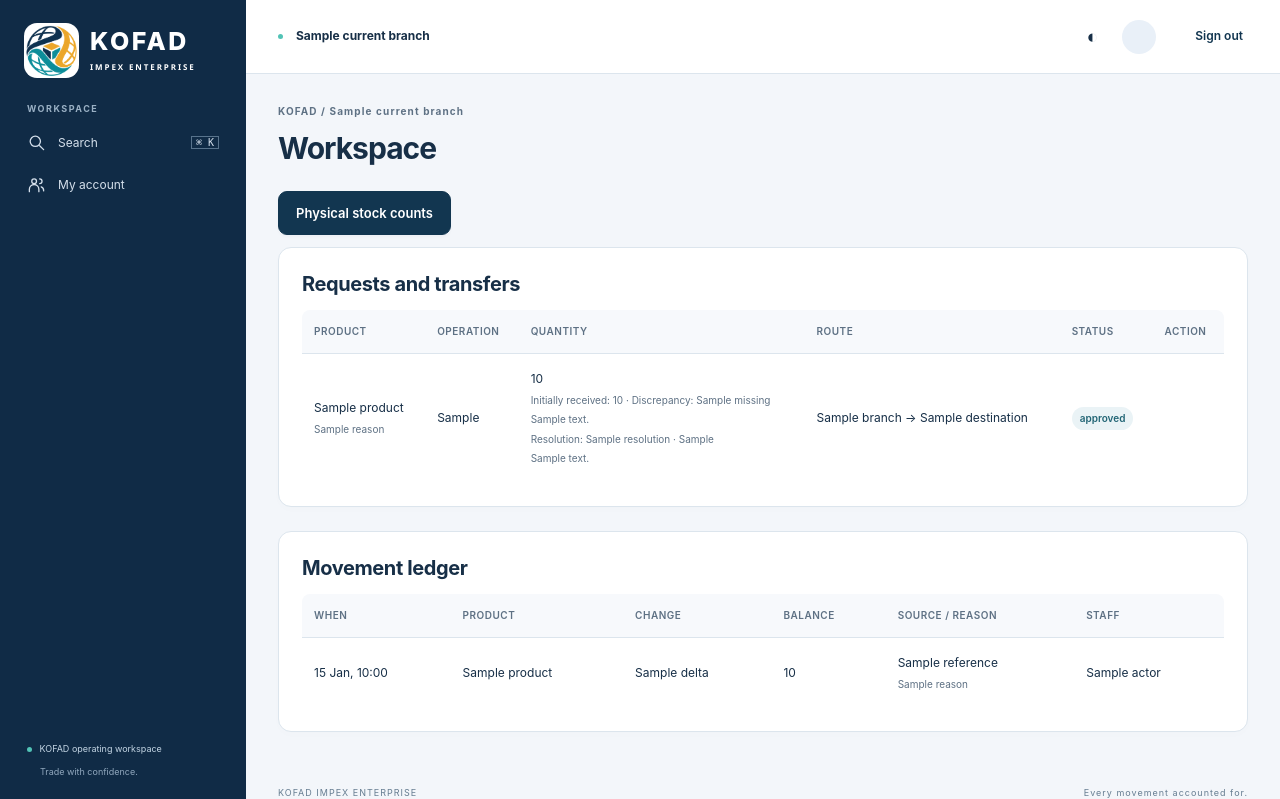
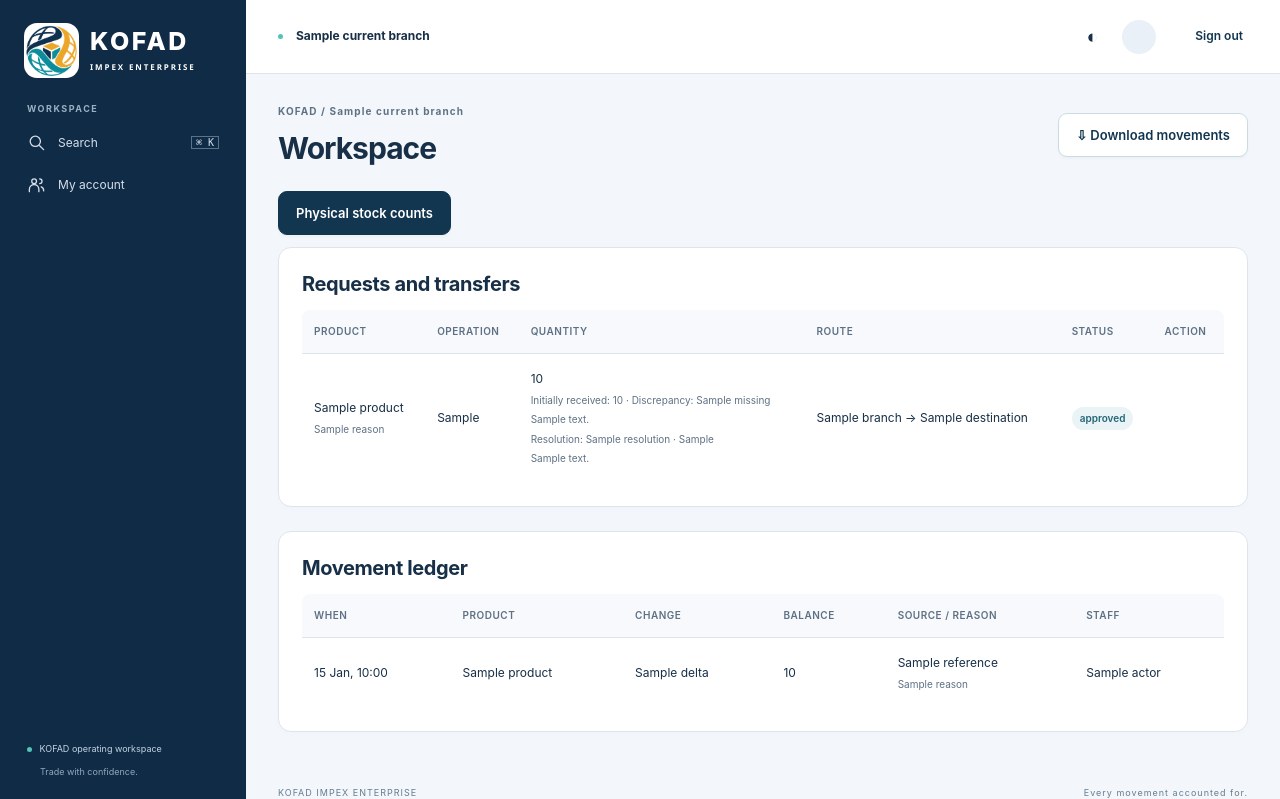
Before and after one commit to Eugene999B/KOFAD, a Django app: template templates/operations.html in a window 1280 px wide. Shown: the top 799 px of the page. Run offline with Django 5.2, Linux system fonts and the light colour scheme; the template is opened without the code that fills it: most values are stand-ins (such as "Sample title", 1, 10 or a date in 2020).

Commit message:
ui: add export access to operations.html

```diff
--- a/templates/operations.html
+++ b/templates/operations.html
@@ -1,4 +1,4 @@
-{% extends "base.html" %}{% block content %}
+{% extends "base.html" %}{% block actions %}<a class="button secondary" href="/exports/?dataset=movements">⇩ Download movements</a>{% endblock %}{% block content %}
 <p><a class="button" href="{% url 'stock_counts' %}">Physical stock counts</a></p>
 {% if perms.core.operate_inventory %}
 <details class="panel"><summary>＋ Request an adjustment or transfer</summary>
```
